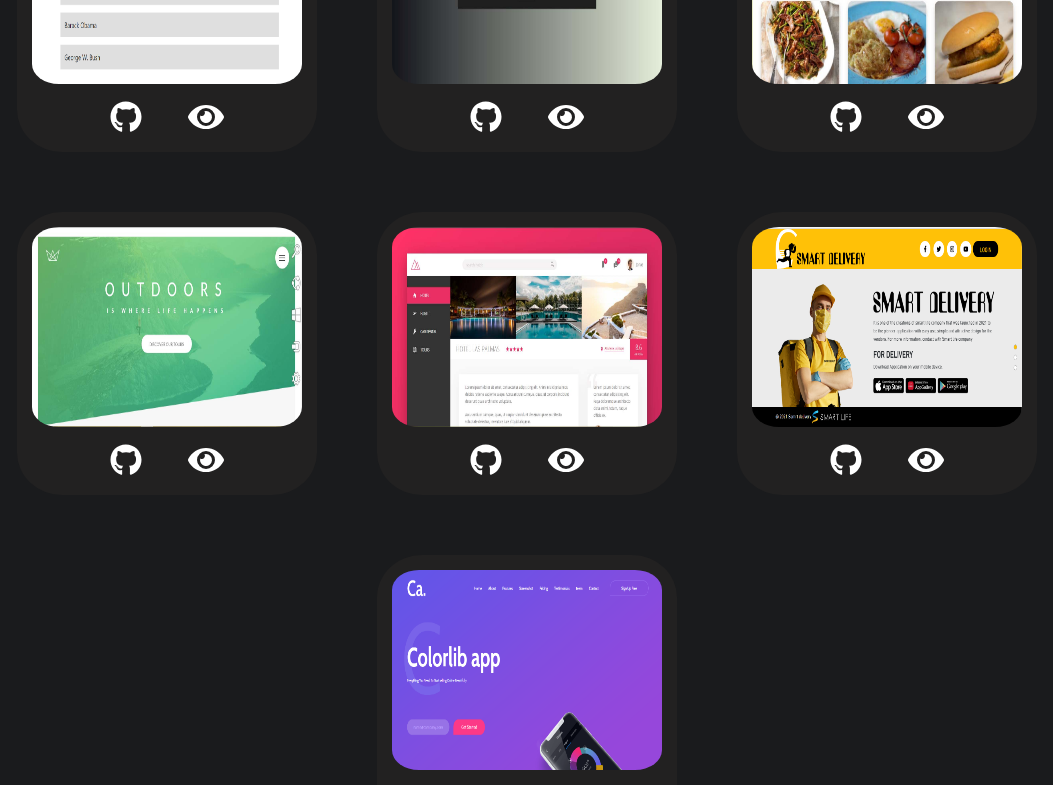
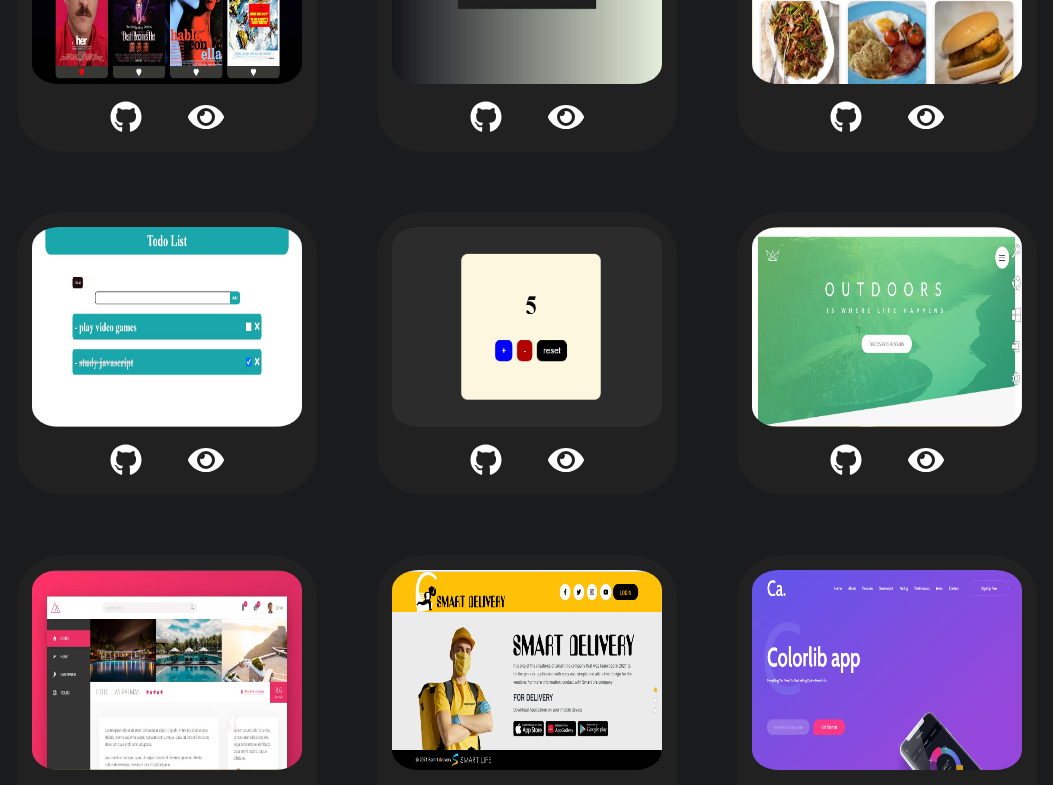
Before and after one commit to saleh9810/Saleh-Portfolio, a React (Create React App) app: page /projects in a window 1280 px wide. Shown: the part 669-1454 px from the top of the page, without its empty margins (113-1166 px from the left). Built offline with nearby package versions, Linux system fonts and the light colour scheme.

Commit message:
add new project

```diff
--- a/src/components/Projects.js
+++ b/src/components/Projects.js
@@ -11,10 +11,22 @@ import Pj8 from "../img/pj8.jpg";
 import Pj9 from "../img/pj9.png";
 import Pj10 from "../img/pj10.png";
 import Pj11 from "../img/pj11.png";
+import Pj12 from "../img/pj12.jpg";
+import Pj13 from "../img/pj13.jpg";
+
+
 
 
 const Projects = () => {
   const [projects, useProjects] = useState([
+    {
+      id: 4,
+      website: 'https://mcq-exam.vercel.app/',
+      github: 'https://github.com/saleh9810/MCQ-exams',
+      img: Pj9,
+      title: 'MCQ App',
+      type: 'React',
+    },
     {
       id: 1,
       website: 'https://shop-hazel-nine.vercel.app/',
@@ -39,14 +51,7 @@ const Projects = () => {
       title: 'Movies-App',
       type: 'React',
     },
-    {
-      id: 4,
-      website: 'https://mcq-exam.vercel.app/',
-      github: 'https://github.com/saleh9810/MCQ-exams',
-      img: Pj9,
-      title: 'MCQ App',
-      type: 'React',
-    },
+
     {
       id: 5,
       website: 'https://reading-list-teal.vercel.app/',
@@ -61,6 +66,22 @@ const Projects = () => {
       github: 'https://github.com/saleh9810/Food-Recipe-App.git',
       img: Pj7,
       title: 'Food-Recipe-App',
+      type: 'JS',
+    },
+    {
+      id: 11,
+      website: 'https://todo-js-eight.vercel.app/',
+      github: 'https://github.com/saleh9810/JS-TODO',
+      img: Pj12,
+      title: 'Todo-list',
+      type: 'JS',
+    },
+    {
+      id: 12,
+      website: 'https://counter-js-sigma.vercel.app/',
+      github: 'https://github.com/saleh9810/counter-JS',
+      img: Pj13,
+      title: 'Counter',
       type: 'JS',
     },
     {
```
Also changed, not shown: src/img/pj12.jpg (added), src/img/pj13.jpg (added).
